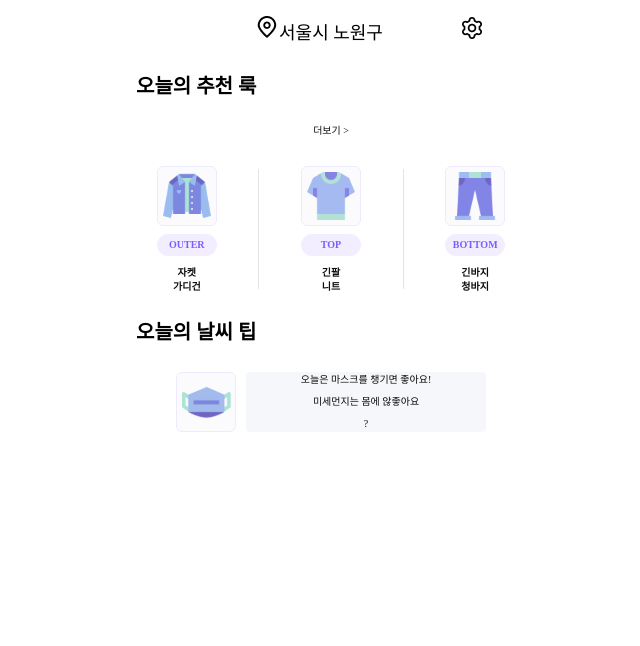
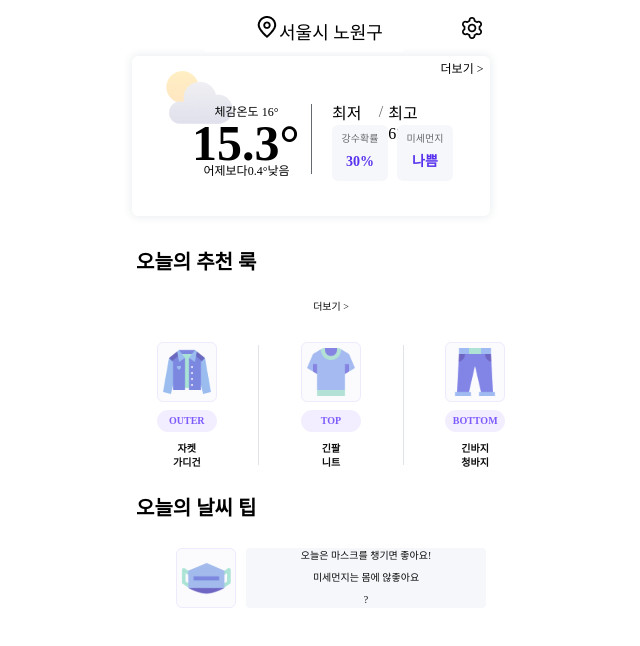
Before and after one commit to taehui7439/front, a React (Create React App) app: page /home in a window 1280 px wide. Shown: the top 646 px of the page, without its empty margins (329-969 px from the left). Built offline with nearby package versions, Linux system fonts and the light colour scheme.

Commit message:
feat: 오늘의 날씨창

```diff
--- a/src/components/weather/weather.jsx
+++ b/src/components/weather/weather.jsx
@@ -1,14 +1,71 @@
 import React from "react";
-import styled from 'styled-components';
 import * as SC from './weatherStyle';
+import { Fonts } from '../../tokens/Fonts';
 
 const Weather = () => {
 
 	return(
 		<SC.WeatherContainer>
-			<SC.WeatherGraphic>
-				<img src="cloudy.png"/>
-			</SC.WeatherGraphic>
+			<SC.WeatherMain>
+				<SC.ShowMore>
+					<SC.MoreText fontStyle={Fonts['font-medium-12']}>
+						<span>더보기 {">"}</span>
+					</SC.MoreText>
+				</SC.ShowMore>
+				<SC.WeatherIcon>
+					<img src="cloudy.png" alt="weatherIcon" />
+				</SC.WeatherIcon>
+				<SC.TemperatureText fontStyle={Fonts['font-semi-14']}>
+					<SC.TemperatureCompare fontStyle={Fonts['font-regular-12']}>
+						<span>체감온도 {16}</span>
+						<span>°</span>
+					</SC.TemperatureCompare>
+					<SC.TemperatureTextBig fontStyle={Fonts['font-mont-50']}>
+						<span>{15.3}</span>
+						<span>°</span>
+					</SC.TemperatureTextBig>
+					<SC.TemperatureCompare fontStyle={Fonts['font-regular-12']}>
+						<span>어제보다</span>
+						<span>{0.4}</span>
+						<span>°</span>
+						<span>{'낮음'}</span>
+					</SC.TemperatureCompare>
+				</SC.TemperatureText>
+				<SC.WeatherOther>
+					<SC.TemperatureFind>
+						<SC.TemperatureTopLast fontStyle={Fonts['font-regular-16']}>
+							<span>최저</span>
+							<span>{3}</span>
+							<span>°</span>
+						</SC.TemperatureTopLast>
+						<SC.Span>/</SC.Span>
+						<SC.TemperatureTopLast fontStyle={Fonts['font-regular-16']}>
+							<span>최고</span>
+							<span>{6}</span>
+							<span>°</span>
+						</SC.TemperatureTopLast>
+					</SC.TemperatureFind>
+					<SC.RainDust>
+						<SC.RainPercent>
+							<SC.RainTitle fontStyle={Fonts['font-medium-10']}>
+							<span>강수확률</span>
+							</SC.RainTitle>
+							<SC.Percent fontStyle={Fonts['font-semi-14']}>
+								<span>30%</span>
+							</SC.Percent>
+						</SC.RainPercent>
+						<SC.Margin />
+						<SC.RainPercent>
+							<SC.RainTitle fontStyle={Fonts['font-medium-10']}>
+							<span>미세먼지</span>
+							</SC.RainTitle>
+							<SC.Percent fontStyle={Fonts['font-semi-14']}>
+								<span>나쁨</span>
+							</SC.Percent>
+						</SC.RainPercent>
+					</SC.RainDust>
+				</SC.WeatherOther>
+			</SC.WeatherMain>
 		</SC.WeatherContainer>
 	);
 };
--- a/src/components/weather/weatherStyle.js
+++ b/src/components/weather/weatherStyle.js
@@ -1,18 +1,174 @@
-import styled from 'styled-components';
+import styled, { css } from 'styled-components';
+
 
 export const WeatherContainer = styled.div`
   width: 358px;
-	margin: 0 auto;
+	margin: 0 16px 16px 16px;
 	height: 160px;
-  background-color: #1e73be;
+  background-color: rgba(255,255,255,1);
   color: black;
+	border-radius: 6px;
+	box-shadow: 0px 0px 9px 2px rgba(238,240,243,1);
 `;
 
-export const WeatherGraphic = styled.div`
-  width: 73px;
+export const WeatherMain = styled.div`
+	width: 100%;
+	height: 100%;
+	display:inline-block;
+	position: relative;
+`;
+
+export const ShowMore = styled.div`
+	height: 20px;
+	display: flex;
+	justify-content: flex-end;
+`;
+
+export const MoreText = styled.div`
+	position: relative;
+	top: 5px;
+	right: 3px;
+	width: 50px;
+	height: 20px;
+	text-align: center;
+	${(props) => props.fontStyle && css`
+    font-size: ${props.fontStyle.fontSize};
+    font-family: ${props.fontStyle.fontFamily};
+    font-weight: ${props.fontStyle.fontWeight};
+    line-height: ${props.fontStyle.lineHeight};
+  `}
+`;
+
+export const WeatherIcon = styled.div`
+  position: relative;
+	width: 73px;
 	height: 53px;
-	position: relative;
-	top:18px;
-	left:21px;
+	top: -5px;
+	left: 30px;
 	opacity:0.7;
 `;
+
+export const TemperatureText = styled.div`
+	position: relative;
+	float: left;
+	top: -25px;
+	width: 109px;
+	height: 90px;
+	left: 60px;
+	bottom: 10px;
+	${(props) => props.fontStyle && css`
+    font-size: ${props.fontStyle.fontSize};
+    font-family: ${props.fontStyle.fontFamily};
+    font-weight: ${props.fontStyle.fontWeight};
+    line-height: ${props.fontStyle.lineHeight};
+  `}
+
+`;
+
+export const TemperatureTextBig = styled.div`
+	position: relative;
+	top: 10px;
+	width: 109px;
+	height: 40px;
+	${(props) => props.fontStyle && css`
+    font-size: ${props.fontStyle.fontSize};
+    font-family: ${props.fontStyle.fontFamily};
+    font-weight: ${props.fontStyle.fontWeight};
+    line-height: ${props.fontStyle.lineHeight};
+  `}
+
+`;
+
+export const TemperatureCompare = styled.div`
+	margin-bottom: 3px;
+	text-align: center;
+	${(props) => props.fontStyle && css`
+    font-size: ${props.fontStyle.fontSize};
+    font-family: ${props.fontStyle.fontFamily};
+    font-weight: ${props.fontStyle.fontWeight};
+    line-height: ${props.fontStyle.lineHeight};
+  `}
+`;
+
+export const WeatherOther = styled.div`
+	position: relative;
+	float: left;
+	width: 109px;
+	height: 70px;
+	top: -25px;
+	left: 70px;
+	bottom: 10px;
+  border-left: 1px solid rgba(102,105,111,1); // 선의 두께와 색상 조절
+  padding-left: 20px; // 선과 요소 사이의 간격 조절
+
+`;
+
+export const TemperatureFind = styled.div`
+	width: 103px;
+	height: 21px;
+	display: flex;
+	justify-content: center;
+	align-content: center;
+`;
+
+export const TemperatureTopLast = styled.div`
+	float:left;
+	margin-right: 5px;
+	${(props) => props.fontStyle && css`
+    font-size: ${props.fontStyle.fontSize};
+    font-family: ${props.fontStyle.fontFamily};
+    font-weight: ${props.fontStyle.fontWeight};
+    line-height: ${props.fontStyle.lineHeight};
+  `}
+`;
+
+export const Span = styled.span`
+	margin-right: 5px;
+	float:left;
+	color: rgba(102,105,111,1);
+`;
+
+export const RainDust = styled.div`
+	position: relative;
+	width: 121px;
+	height: 56px;
+`;
+
+export const Margin = styled.div`
+	float: left;
+	width: 9px;
+	height: 100%;
+`;
+
+export const RainPercent = styled.div`
+	float: left;
+	width: 56px;
+	height: 56px;
+	background-color: rgba(246,247,250,1);
+	border-radius: 6px;
+`;
+
+export const RainTitle = styled.div`
+	float: bottom;
+	margin-top: 6px;
+	color: rgba(102,105,111,1);
+	text-align: center;
+	${(props) => props.fontStyle && css`
+    font-size: ${props.fontStyle.fontSize};
+    font-family: ${props.fontStyle.fontFamily};
+    font-weight: ${props.fontStyle.fontWeight};
+    line-height: ${props.fontStyle.lineHeight};
+  `}
+`;
+
+export const Percent = styled.div`
+	margin-top: 6px;
+	text-align: center;
+	color: rgba(88,50,238,1);
+	${(props) => props.fontStyle && css`
+    font-size: ${props.fontStyle.fontSize};
+    font-family: ${props.fontStyle.fontFamily};
+    font-weight: ${props.fontStyle.fontWeight};
+    line-height: ${props.fontStyle.lineHeight};
+  `}
+`;
--- a/src/pages/main/index.js
+++ b/src/pages/main/index.js
@@ -1,5 +1,6 @@
 import React from 'react';
 import RecommendClothes from '../../layouts/recommendClothes/recommendClothes';
+import Weather from '../../components/weather/weather';
 
 const MainPage = () => {
   const info = {
@@ -13,6 +14,7 @@ const MainPage = () => {
 
   return (
     <>
+      <Weather />
       <RecommendClothes info={info} />
     </>
   );
```
